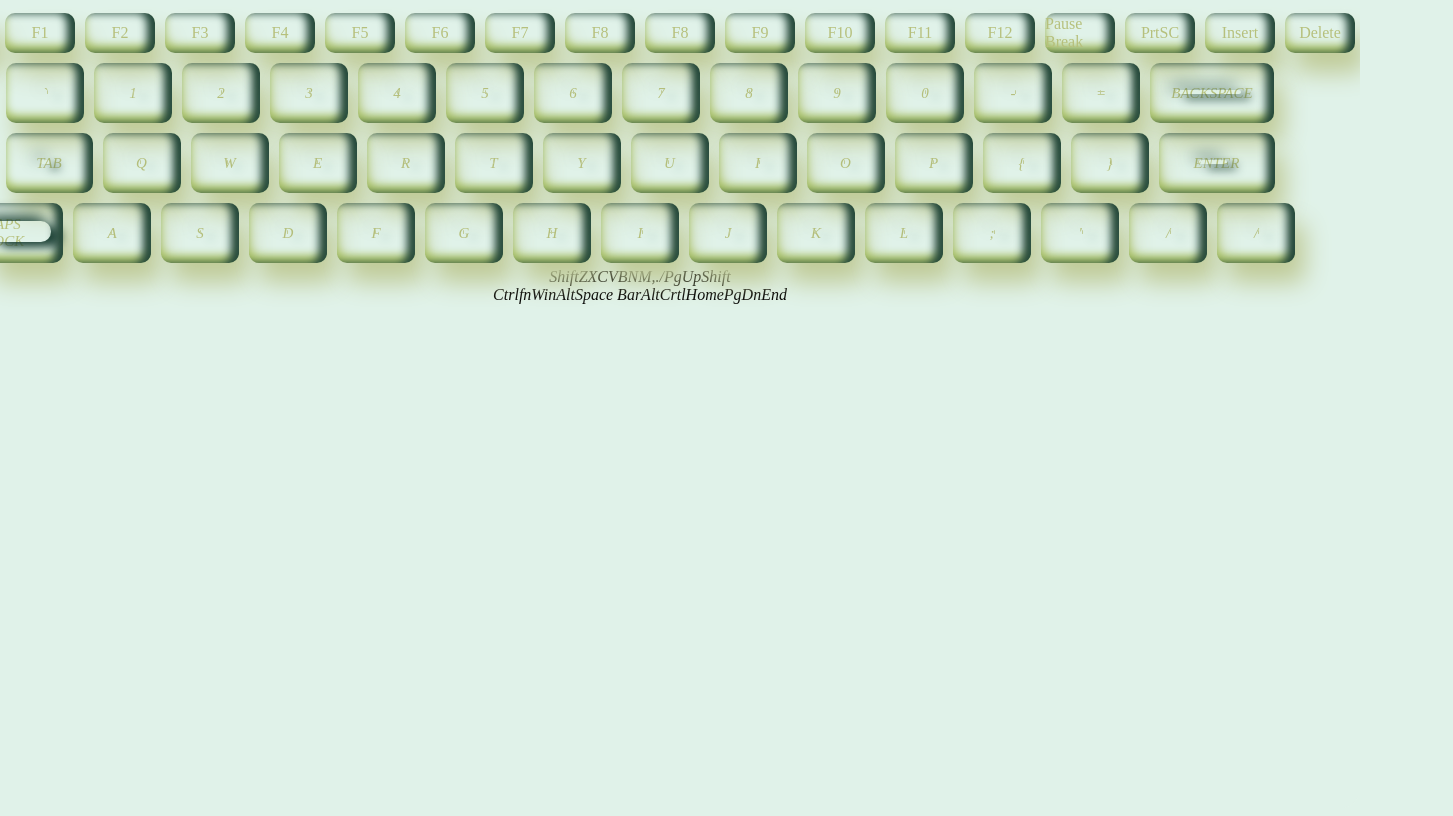
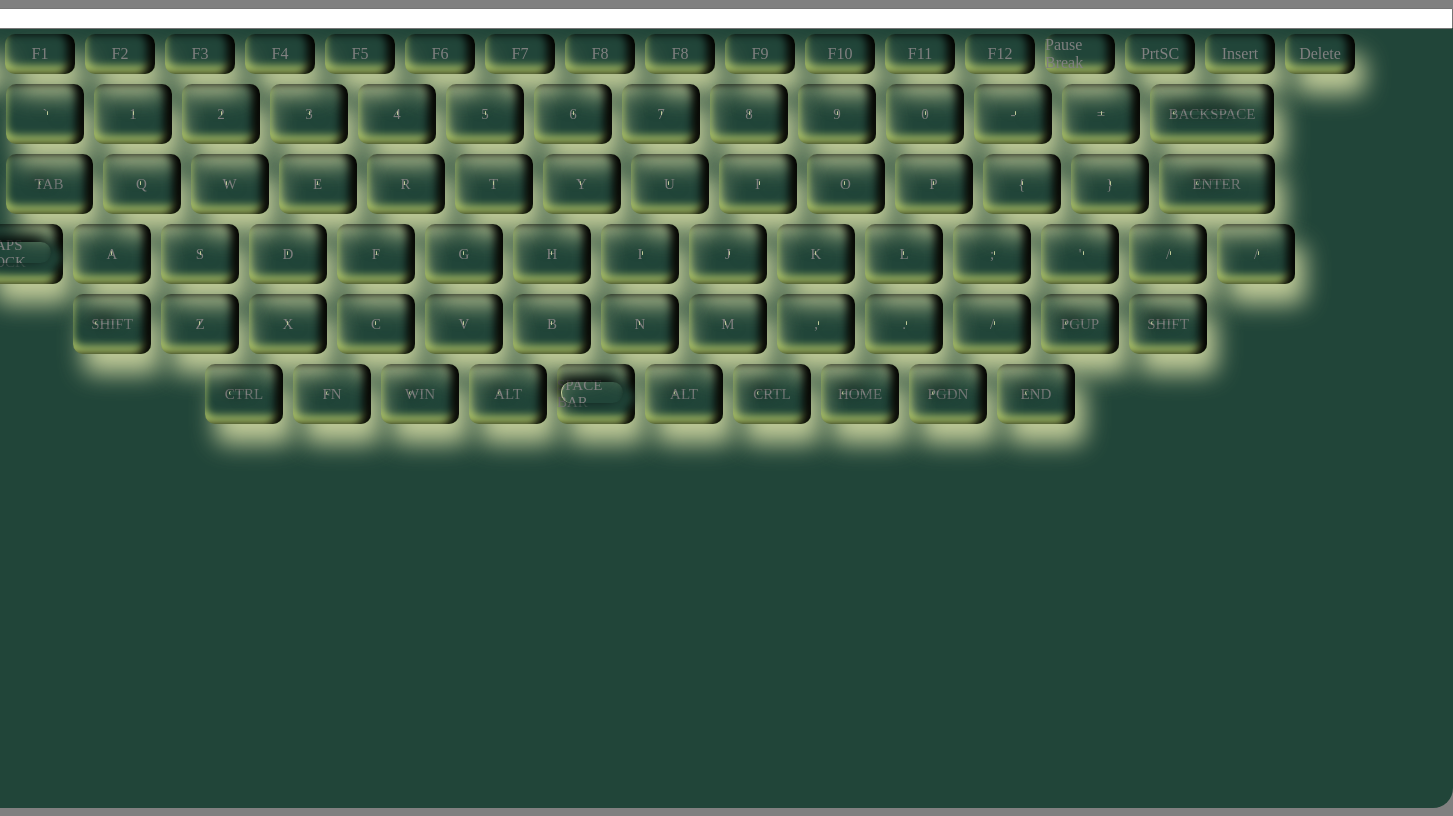
Before and after one commit to Nusaibah01/Keyboard, a plain HTML site: page index.html in a window 1280 px wide. Shown: the whole page, 1453 px wide, since content can reach past the window. Drawn offline with Linux system fonts and the light colour scheme.

Commit message:
color changes

```diff
--- a/css/stylesheet.css
+++ b/css/stylesheet.css
@@ -11,7 +11,7 @@ body
 display: flex;
 justify-content: center;
 min-height: 100vh;
-background: #E0f2e9;
+background: gray;
 }
 .row
 {
@@ -20,13 +20,13 @@ justify-content: center ;
 }
 .container
 {
-background: #E0f2e9;
+background: #214539;
 padding: 40px, 30px, 30px;
 border-radius: 20px;
-box-shadow: 25px, 25px, 75px #214539,
-10px, 10px, 70px #214539,
-inset -5px -5px -15px #214539,
-inset  5px 5px 15px #214539;
+box-shadow: 25px, 25px, 75px black,
+10px, 10px, 70px black,
+inset -5px -5px -15px black,
+inset  5px 5px 15px black;
 }
 .keyboard span
 {
@@ -36,10 +36,10 @@ place-items: center;
 width: 78px;
 height: 60px;
 margin: 5px;
-box-shadow: inset  -8px 0px 8px #214539,
+box-shadow: inset  -8px 0px 8px black,
 inset 0px -8px 8px #ACC467,
 10px 20px 25px   #C0CB98;
-color: #b6c07c;
+color: grey;
 user-select: none;
 font-weight: 400;
 border-radius: 10px;
@@ -53,8 +53,8 @@ border-radius: 10px;
     bottom: 8px;
     right: 12px;
     border-radius: 10px;
-    background linear gradient (90 deg #4c5c1d, #acc467);
-    box-shadow: -5px -5px 15px #214539,
+    background: linear-gradient(90 deg #4c5c1d, #acc467);
+    box-shadow: -5px -5px 15px black,
     10px 5px 10px #214539;
     border-left: 1px solid #C0CB98;
     border-color: 1px solid #C0CB98 ;
@@ -66,7 +66,7 @@ border-radius: 10px;
 .keyboard span i
 {
   position: relative;
-  font font-style: normal;
+  font-style: normal;
   font-size: 15px;
   text-transform: uppercase;
 }
@@ -82,12 +82,12 @@ left: 4px;
 bottom: 9px;
 right: 10px;
 border-radius: 10px;
-background linear gradient(90 deg #4c5c1d, #acc467);
-box-shadow: -5px -5px 15px #214539,
+background: linear gradient(90 deg #4c5c1d, #acc467);
+box-shadow: -5px -5px 15px black,
 10 px 5px 10px #ACC467;
-border-left: 1px solid #b6c07c;
-border-bottom: 1px solid #214539;
-border-top: 1px solid #214539;
+border-left: 1px solid gray;
+border-bottom: 1px solid black;
+border-top: 1px solid black;
 }
 .keyboard .backspace
 {
@@ -113,3 +113,7 @@ border-top: 1px solid #214539;
 {
     width: 475px;
 }
+.text
+{
+    width: 350px;
+}
--- a/index.html
+++ b/index.html
@@ -9,7 +9,8 @@
 <body>
     <div class="container">
      <form class="keyboard">
-    <div class="row">
+    <input type="text"  size="200" height="100" readonly placeholder=".">
+        <div class="row">
         <span class="name first">Esc</span>
         <span class="name first">F1</span>
         <span class="name first">F2</span>
@@ -79,31 +80,31 @@
 <span class="name"><i>/</i></span>
 </div>
 <div class="row">
-<div class="name Shift"><i>Shift</i></div>
-<div class="name"><i>Z</i></div>
-<div class="name"><i>X</i></div>
-<div class="name"><i>C</i></div>
-<div class="name"><i>V</i></div>
-<div class="name"><i>B</i></div>
-<div class="name"><i>N</i></div>
-<div class="name"><i>M</i></div>
-<div class="name"><i>,</i></div>
-<div class="name"><i>.</i></div>
-<div class="name"><i>/</i></div>
-<div class="name"><i>PgUp</i></div>
-<div class="name"><i>Shift</i></div>
+<span class="name Shift"><i>Shift</i></span>
+<span class="name"><i>Z</i></span>
+<span class="name"><i>X</i></span>
+<span class="name"><i>C</i></span>
+<span class="name"><i>V</i></span>
+<span class="name"><i>B</i></span>
+<span class="name"><i>N</i></span>
+<span class="name"><i>M</i></span>
+<span class="name"><i>,</i></span>
+<span class="name"><i>.</i></span>
+<span class="name"><i>/</i></span>
+<span class="name"><i>PgUp</i></span>
+<span class="name"><i>Shift</i></span>
 </div>
 <div class="row">
-<div class="name"><i>Ctrl</i></div>
-<div class="name"><i>fn</i></div>
-<div class="name"><i>Win</i></div>
-<div class="name"><i>Alt</i></div>
-<div class="name Space"><i>Space Bar</i></div>
-<div class="name"><i>Alt</i></div>
-<div class="name"><i>Crtl</i></div>
-<div class="name"><i>Home</i></div>
-<div class="name"><i>PgDn</i></div>
-<div class="name"><i>End</i></div>
+<span class="name"><i>Ctrl</i></span>
+<span class="name"><i>Fn</i></span>
+<span class="name"><i>Win</i></span>
+<span class="name"><i>Alt</i></span>
+<span class="name Space"><i>Space Bar</i></span>
+<span class="name"><i>Alt</i></span>
+<span class="name"><i>Crtl</i></span>
+<span class="name"><i>Home</i></span>
+<span class="name"><i>PgDn</i></span>
+<span class="name"><i>End</i></span>
 </div>
 
 </form>
```
